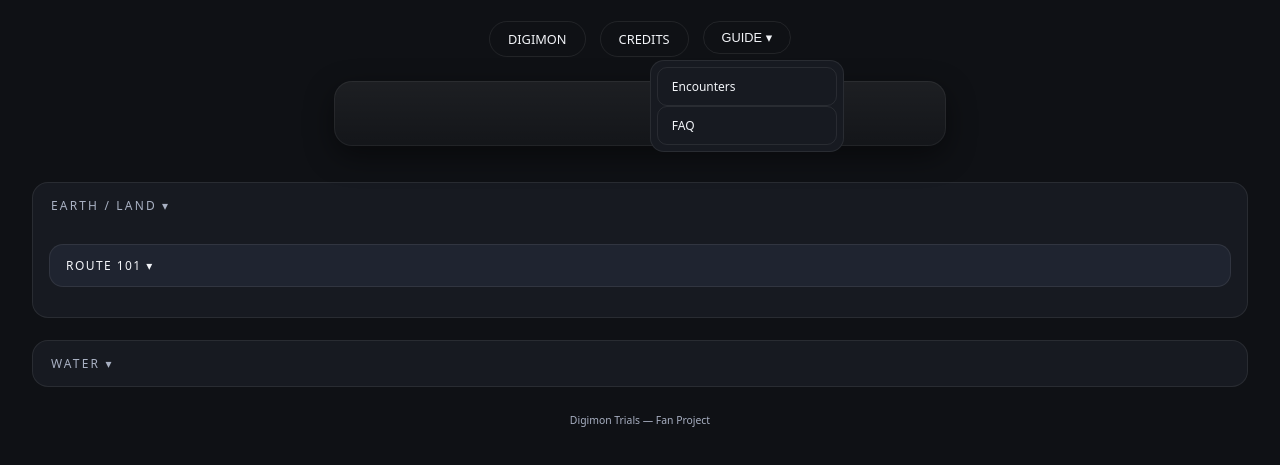
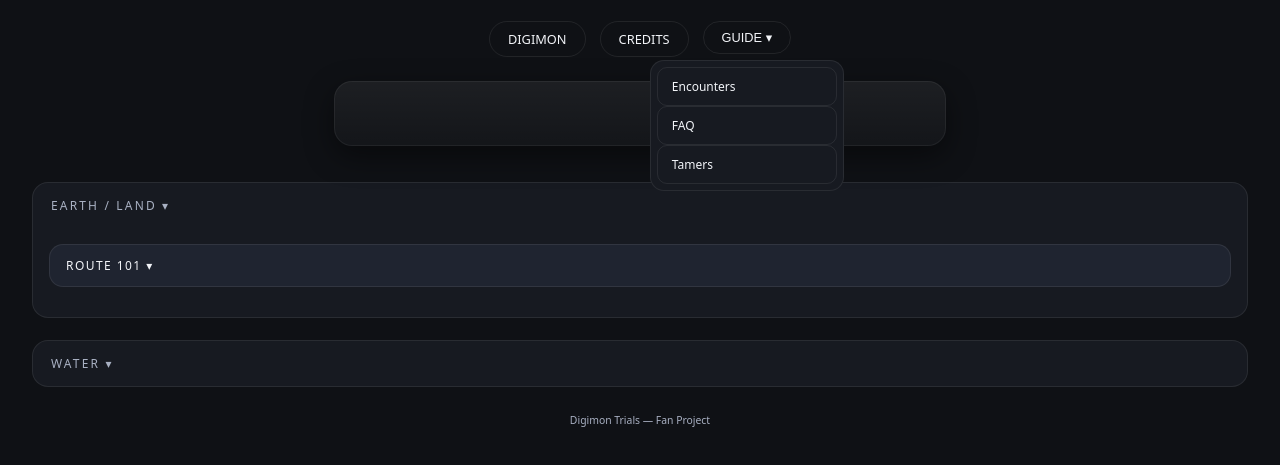
Before and after one commit to lyruspm/digimon-dex, a plain HTML site: page encounter.html in a window 1280 px wide. Both pictures are taken after a click on the button "GUIDE ▾". Shown: the part 141-606 px from the top of the page. Drawn offline with Linux system fonts and the light colour scheme.

Commit message:
Update encounter.html

```diff
--- a/encounter.html
+++ b/encounter.html
@@ -326,6 +326,7 @@
     <div class="dropdown-menu">
       <a href="encounter.html">Encounters</a>
        <a href="faq.html">FAQ</a>
+       <a href="tamers.html">Tamers</a>
     </div>
   </div>
 </div>
```
